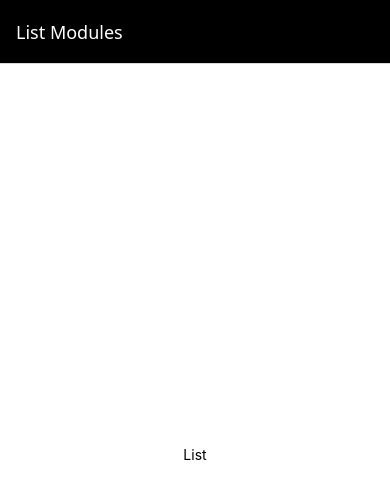
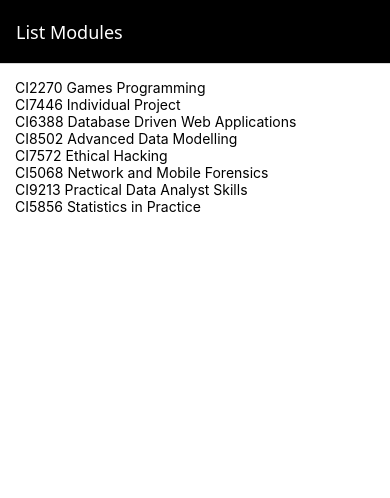
Before and after one commit to mudabbir-ahmad/Project-MAD-crudler, a React Native app: screen /ModuleListScreen in a window 390 px wide. Shown: the top 498 px of the page. Built offline with nearby package versions, Linux system fonts and the light colour scheme.

Commit message:
Added Initial Modules to module list screen

```diff
--- a/src/components/layout/Screen.js
+++ b/src/components/layout/Screen.js
@@ -16,10 +16,9 @@
 
 const styles = StyleSheet.create({
     screen: {
+        padding: 15,
         flex: 1,
         backgroundColor: "#fff",
-        alignItems: "center",
-        justifyContent: "center",
     },
 });
 
--- a/src/components/screens/ModuleListScreen.js
+++ b/src/components/screens/ModuleListScreen.js
@@ -1,14 +1,30 @@
-import { StyleSheet, Text } from "react-native";
+import { StyleSheet, Text, View } from "react-native";
 import Screen from "../layout/Screen";
+
+import initialModules from "../../data/modules.js";
+
 
 export const ModuleListScreen = () => {
 //   Initialisation -------------
+    const modules = initialModules;
+
 //   State ----------------------
 //   Handlers -------------------
 //   View -----------------------
   return (
-    <Screen style={styles.container}>
-      <Text>List</Text>
+    <Screen>
+        <View>
+        {modules.map((module) => {
+                return(
+                    <View key={module.ModuleCode}>
+                        <Text>
+                            {module.ModuleCode} {module.ModuleName}
+                        </Text>
+                    </View>
+                )
+            })
+        }
+    </View>
     </Screen>
   );
 };
--- /dev/null
+++ b/src/data/modules.js
@@ -0,0 +1,81 @@
+const modules = [
+    {
+        ModuleID: 106778,
+        ModuleName: 'Games Programming',
+        ModuleCode: 'CI2270',
+        ModuleLevel: 4,
+        ModuleLeaderID: 1,
+        ModuleLeaderName: 'Graeme Jones',
+        ModuleImage:
+            'https://images.freeimages.com/images/small-previews/9b8/electronic-components-2-1242738.jpg',
+    },
+    {
+        ModuleID: 592225,
+        ModuleName: 'Individual Project',
+        ModuleCode: 'CI7446',
+        ModuleLevel: 7,
+        ModuleLeaderID: 2,
+        ModuleLeaderName: 'Graeme Jones',
+        ModuleImage:
+            'https://images.freeimages.com/images/small-previews/411/light-of-technology-1510575.jpg',
+    },
+    {
+        ModuleID: 329011,
+        ModuleName: 'Database Driven Web Applications',
+        ModuleCode: 'CI6388',
+        ModuleLevel: 6,
+        ModuleLeaderID: 3,
+        ModuleLeaderName: 'Graeme Jones',
+        ModuleImage: 'https://images.freeimages.com/images/small-previews/64b/vla-1-1315506.jpg',
+    },
+    {
+        ModuleID: 512346,
+        ModuleName: 'Advanced Data Modelling',
+        ModuleCode: 'CI8502',
+        ModuleLevel: 6,
+        ModuleLeaderID: 4,
+        ModuleLeaderName: 'Graeme Jones',
+        ModuleImage: 'https://images.freeimages.com/images/small-previews/293/cable-4-1243085.jpg',
+    },
+    {
+        ModuleID: 692345,
+        ModuleName: 'Ethical Hacking',
+        ModuleCode: 'CI7572',
+        ModuleLevel: 7,
+        ModuleLeaderID: 5,
+        ModuleLeaderName: 'Graeme Jones',
+        ModuleImage: 'https://images.freeimages.com/images/small-previews/fa1/cable-5-1243077.jpg',
+    },
+    {
+        ModuleID: 906072,
+        ModuleName: 'Network and Mobile Forensics',
+        ModuleCode: 'CI5068',
+        ModuleLevel: 7,
+        ModuleLeaderID: 6,
+        ModuleLeaderName: 'Graeme Jones',
+        ModuleImage:
+            'https://images.freeimages.com/images/small-previews/930/towertv-3-1423238.jpg',
+    },
+    {
+        ModuleID: 394428,
+        ModuleName: 'Practical Data Analyst Skills',
+        ModuleCode: 'CI9213',
+        ModuleLevel: 5,
+        ModuleLeaderID: 7,
+        ModuleLeaderName: 'Graeme Jones',
+        ModuleImage:
+            'https://images.freeimages.com/images/small-previews/cf5/cellphone-1313194.jpg',
+    },
+    {
+        ModuleID: 699951,
+        ModuleName: 'Statistics in Practice',
+        ModuleCode: 'CI5856',
+        ModuleLevel: 7,
+        ModuleLeaderID: 8,
+        ModuleLeaderName: 'Graeme Jones',
+        ModuleImage:
+            'https://images.freeimages.com/images/small-previews/4e8/sala-de-parto-03-1432033.jpg',
+    },
+];
+
+export default modules;
```
